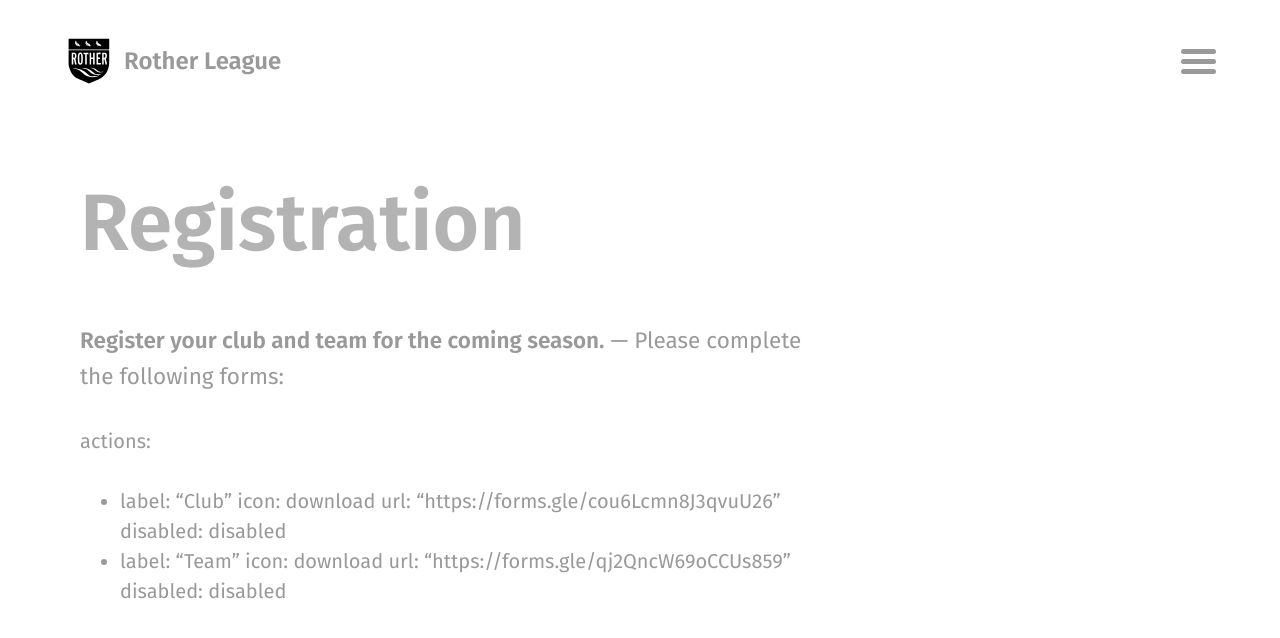
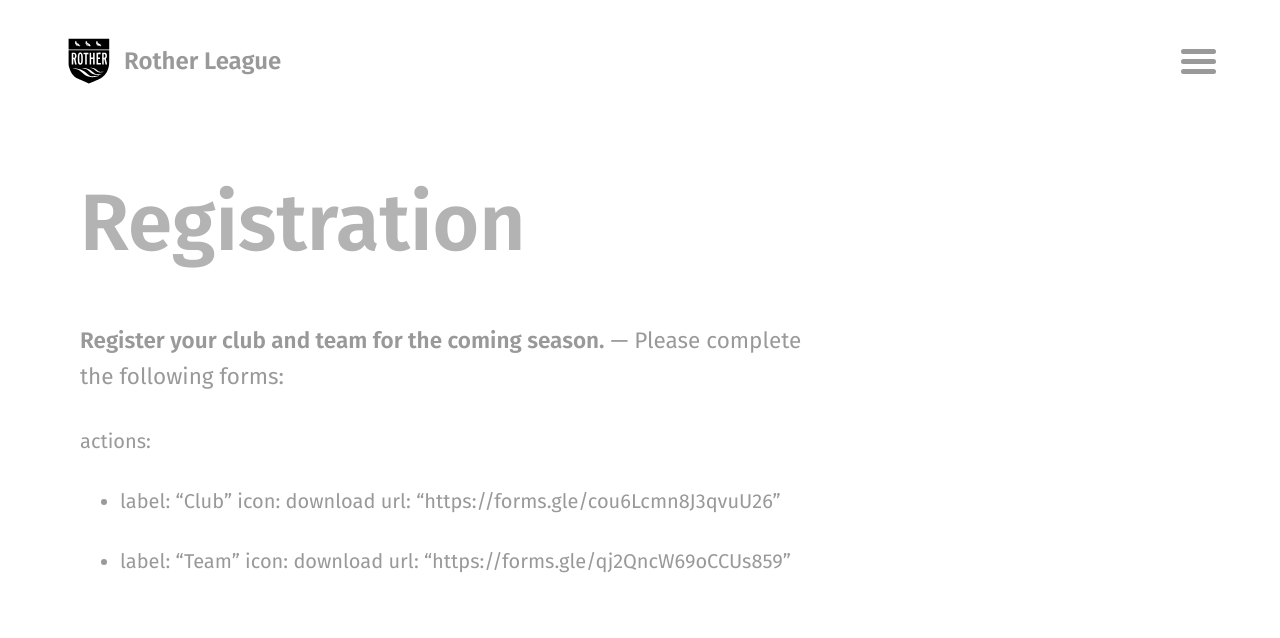
Before and after one commit to rotherleague/Rother, a Jekyll site: the page built from registration.md, in a window 1280 px wide and 900 px high. Shown: the top 638 px of the window. Built offline with Jekyll 4.4.1, drawn with Linux system fonts in a browser that asks for light colours; nearby versions of some CDN libraries.

Commit message:
Reopen registrations

```diff
--- a/registration.md
+++ b/registration.md
@@ -21,8 +21,7 @@ actions:
   - label: "Club"
     icon: download
     url: "https://forms.gle/cou6Lcmn8J3qvuU26"
-    disabled: disabled
+
   - label: "Team"
     icon: download
     url: "https://forms.gle/qj2QncW69oCCUs859"
-    disabled: disabled
```
